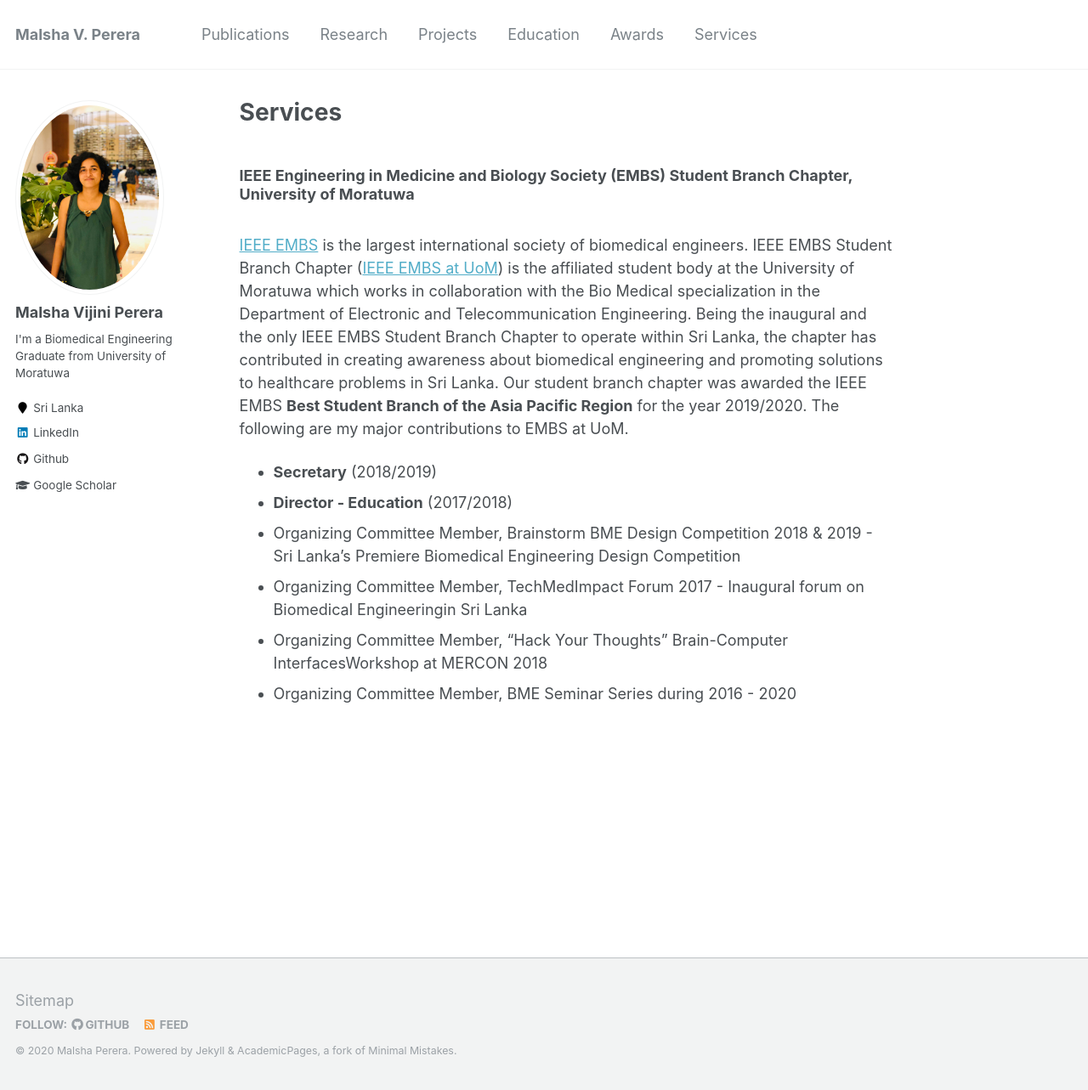
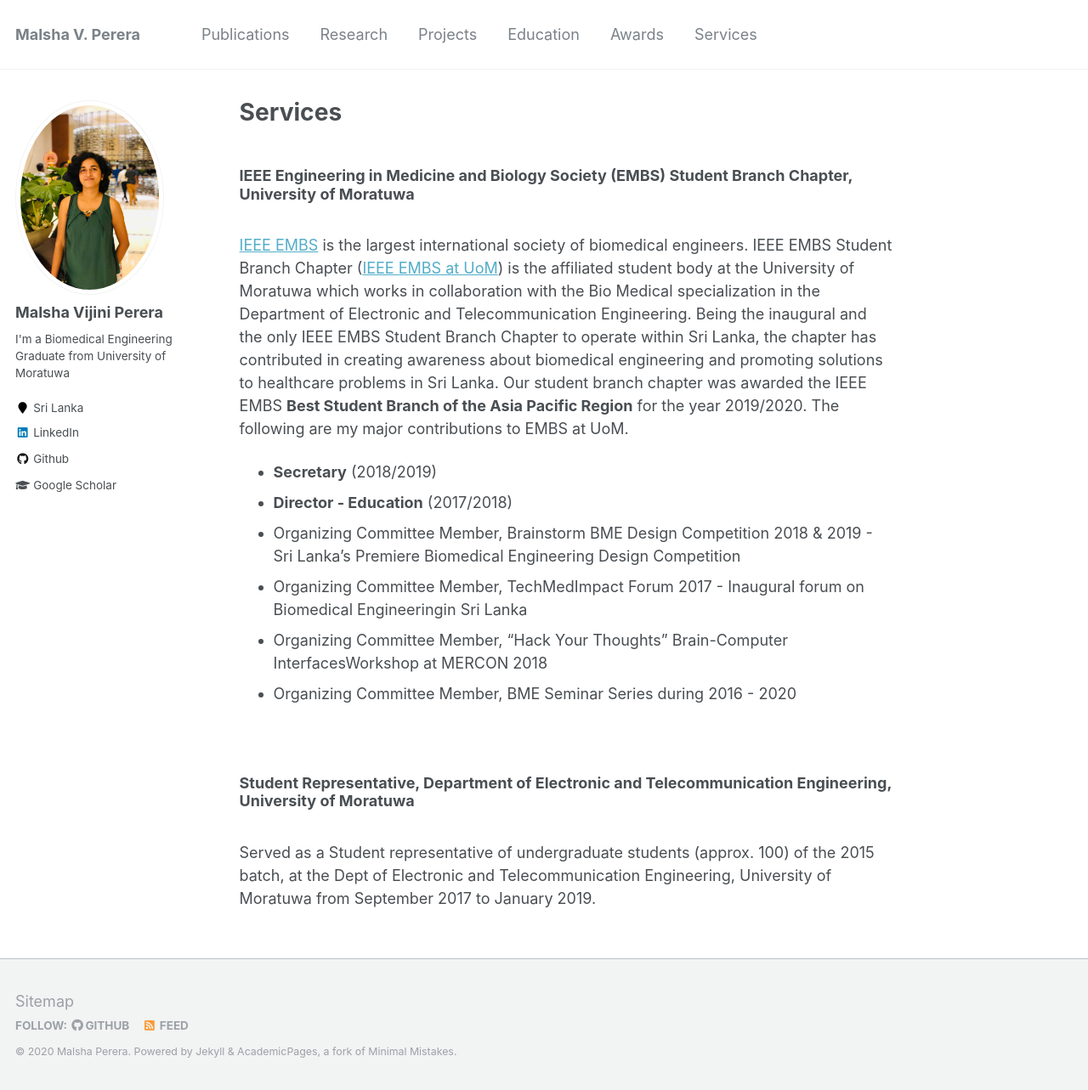
Before and after one commit to malshaV/malshaV.github.io, a Jekyll site: the page built from _pages/services.md, in a window 1280 px wide and 1283 px high. Shown: the whole window at 85% size. Built offline with Jekyll 4.4.1, drawn with Linux system fonts in a browser that asks for light colours.

Commit message:
update services

```diff
--- a/_pages/services.md
+++ b/_pages/services.md
@@ -14,3 +14,8 @@ Being the inaugural and the only IEEE EMBS Student Branch Chapter to operate wit
 * Organizing Committee Member, TechMedImpact Forum 2017 - Inaugural forum on Biomedical Engineeringin Sri Lanka
 * Organizing Committee Member, "Hack Your Thoughts" Brain-Computer InterfacesWorkshop at MERCON 2018
 * Organizing Committee Member, BME Seminar Series during 2016 - 2020
+
+<br>
+### Student Representative, Department of Electronic and Telecommunication Engineering, University of Moratuwa
+<br>
+Served as a Student representative of undergraduate students (approx.  100) of the 2015 batch, at the Dept of Electronic and Telecommunication Engineering, University of Moratuwa from September 2017 to January 2019.
```
